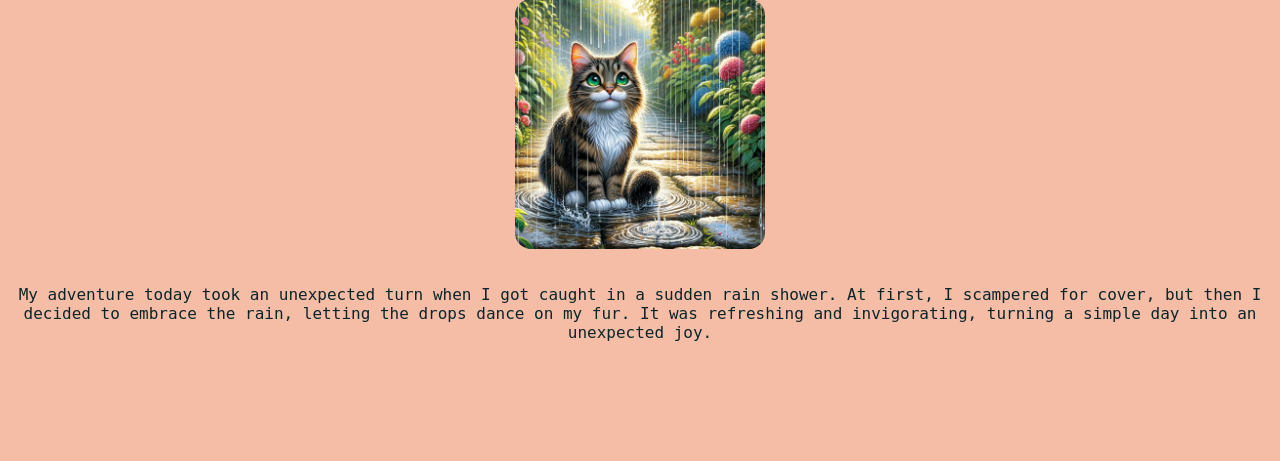
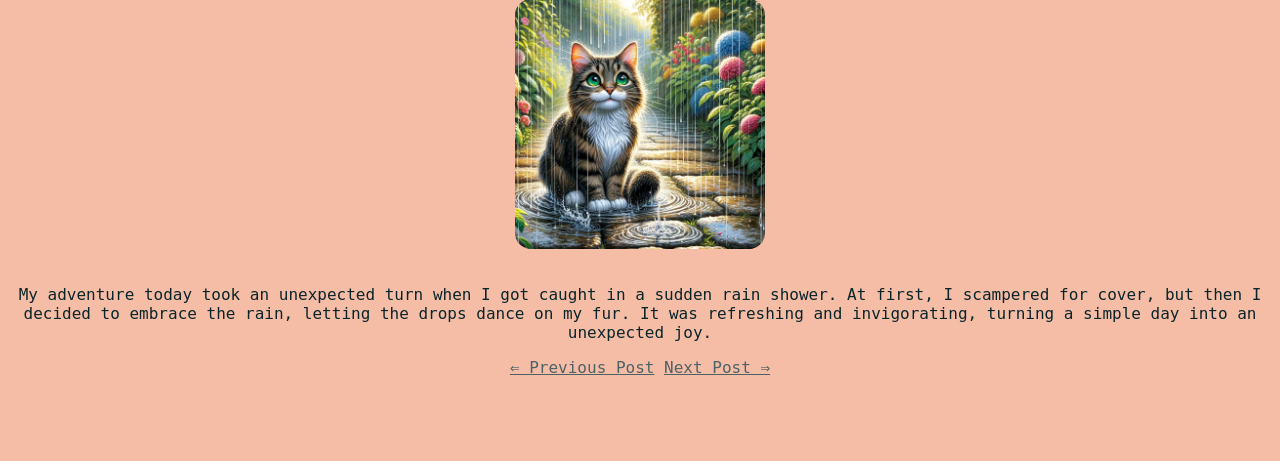
Before and after one commit to amy-enn/php-blog-engine, a PHP site: page /post.php?name=2024-01-06-the-unexpected-shower in a window 1280 px wide. Shown: the part 102-563 px from the top of the page. Run offline with PHP 8.4, Linux system fonts and the light colour scheme.

Commit message:
added previous and next post links on post.php

```diff
--- a/post.php
+++ b/post.php
@@ -5,37 +5,61 @@ $parsedown = new Parsedown();
 
 <!DOCTYPE html>
 <html lang="en">
-
 <head>
     <meta charset="UTF-8">
     <title>Cleo's Blog - Post</title>
     <link rel="stylesheet" href="style.css">
 </head>
-
 <body>
 
     <!-- little link back to index page -->
     <a href="index.php">↜ Index</a>
 
     <div id="postContent">
+        <?php
+        // list and sort all markdown files
+        $posts = glob('posts/*.md');
+        usort($posts, function($a, $b) {
+             // sort newest to oldest
+            return strcmp($b, $a);
+        });
 
+        // get the current post name from the query string
+        $postName = $_GET['name'] ?? 'default-post';
+        $currentPostPath = "posts/$postName.md";
 
+        // find the current post index
+        $currentPostIndex = array_search($currentPostPath, $posts);
+
+        // calculate next and previous posts
+        $nextPostIndex = $currentPostIndex - 1;
+        $prevPostIndex = $currentPostIndex + 1;
+
+        // load the post and parse markdown
+        if (file_exists($currentPostPath)) {
+            $content = file_get_contents($currentPostPath);
+            echo $parsedown->text($content);
+        } else {
+            echo "Post not found.";
+        }
+        ?>
+    </div>
+
+    <div id="navigation">
         <?php
-    // get the post name from the query string
-    $postName = $_GET['name'] ?? 'default-post';
+        // display a previous post link (if it exists)
+        if (isset($posts[$prevPostIndex])) {
+            $prevPostName = basename($posts[$prevPostIndex], '.md');
+            echo "<a href='post.php?name=$prevPostName'>⇐ Previous Post</a> ";
+        }
 
-    // load/parse the markdown
-    $postPath = "posts/$postName.md";
-    if (file_exists($postPath)) {
-        $content = file_get_contents($postPath);
-        // echo within the body tag
-        echo $parsedown->text($content);
-    } else {
-        echo "Post not found.";
-    }
-    ?>
+        // display a next post link (if it exists)
+        if (isset($posts[$nextPostIndex])) {
+            $nextPostName = basename($posts[$nextPostIndex], '.md');
+            echo "<a href='post.php?name=$nextPostName'>Next Post ⇒</a>";
+        }
+        ?>
     </div>
 
 </body>
-
 </html>
--- a/style.css
+++ b/style.css
@@ -51,12 +51,17 @@ img {
 
 .post-list {
     align-self: center;
+    width: 85%;
     margin-top: 1rem;
     margin-bottom: 1rem;
     & ul {
         margin: 0;
         padding: 0;
     }
+}
+
+#navigation {
+    text-align: center;
 }
 
 .index-list-item {
```
